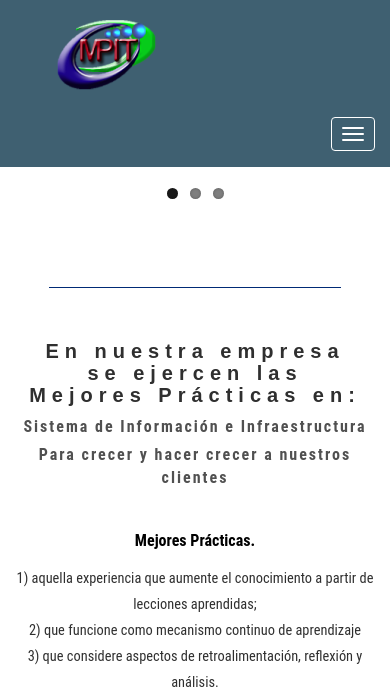
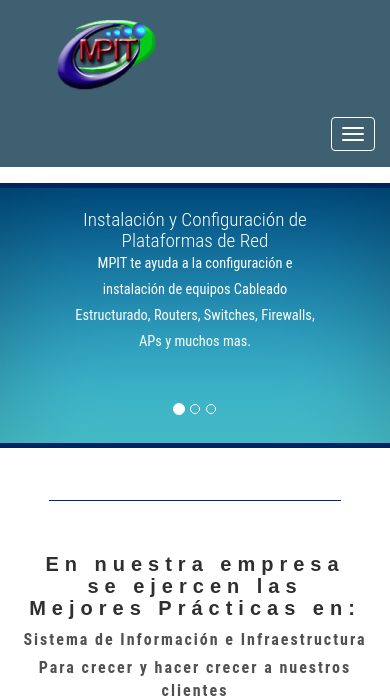
Before and after one commit to migmosquera/mpitca, a PHP site: page / in a window 390 px wide. Shown: the top 699 px of the page. Run offline with PHP 8.4, Linux system fonts and the light colour scheme; some web fonts are replaced.

Commit message:
subiendo arreglo del carrousel y responsive

```diff
--- a/index.php
+++ b/index.php
@@ -83,7 +83,7 @@
                     <div class="clearfix"> </div>
                 </div>
             </div>
-            <!--<div class="banner-info banner">
+            <div class="banner-info banner">
                 <div id="myCarousel" class="container container_carrousel slide">
 
 
@@ -131,20 +131,6 @@
                     </ol>
                 </div>
 
-            </div>-->
-            <div class="flexslider">
-                <ul class="slides">
-                    <li>
-                        <img class="display_inline image_none" src="static/images/redes.png" >
-                    </li>
-                    <li>
-                         <img class="display_inline image_none" src="static/images/instalacion.png" >
-                    </li>
-                    <li>
-                        <img src="static/images/telefonia.png" class="display_inline image_none"   >
-                    </li>
-
-                </ul>
             </div>
         </div>
     </div>
--- a/static/css/style.css
+++ b/static/css/style.css
@@ -1466,6 +1466,15 @@
                 width: 28%;
         }
 }
+@media(max-width:850px){
+
+        .carrousel_previous{
+            display: none;
+        }
+        .carrousel_next {
+            display: none;
+        }
+}
 @media(max-width:800px){
 	.captn {
 		width: 175px;
@@ -1622,7 +1631,7 @@
 }
 @media(max-width:600px){
 	.banner-info h3 {
-		font-size: 1.5em;
+		font-size: 20px;
 	}
 	.banner-info h2 {
 		font-size: 2em;
```
